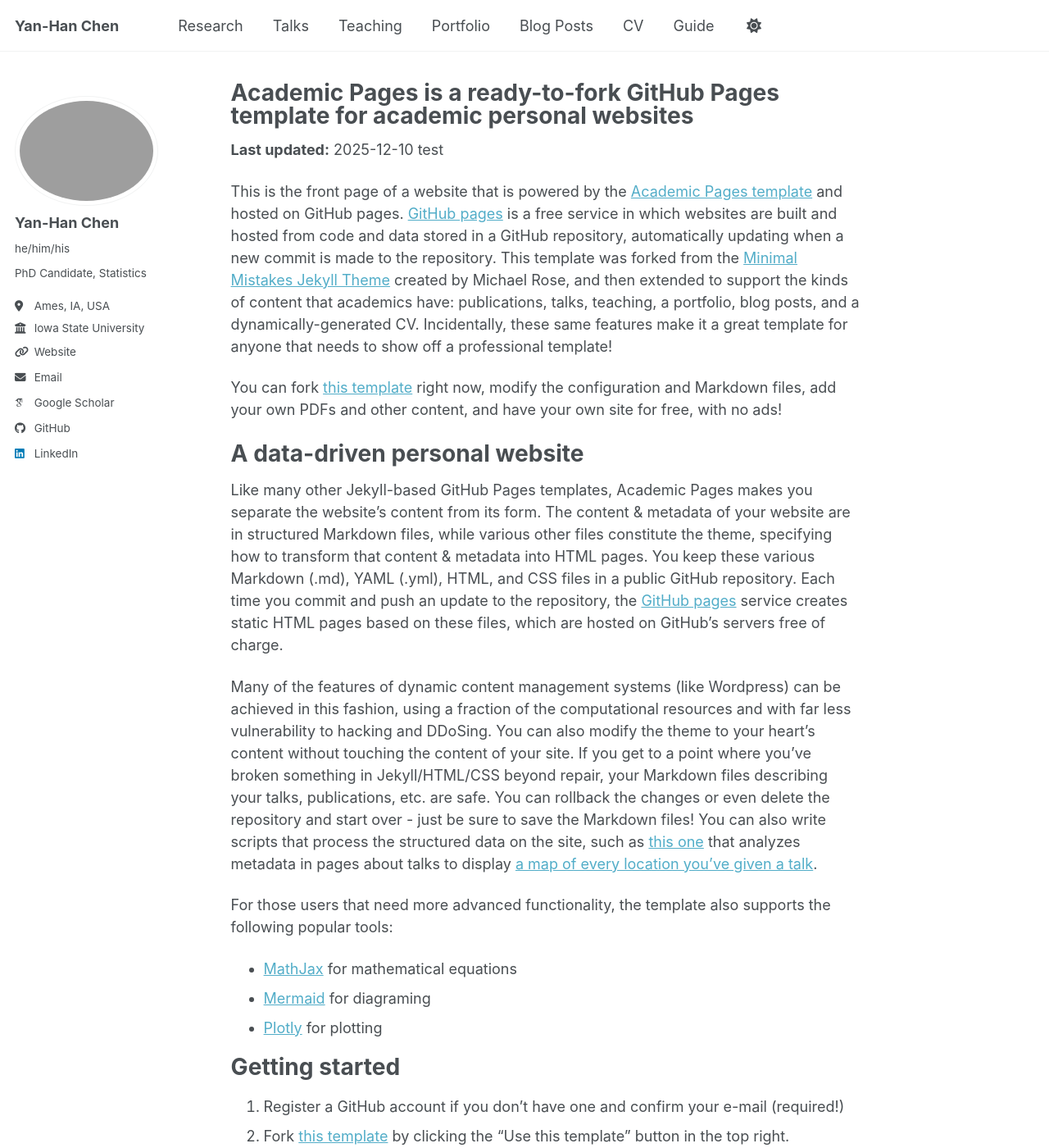
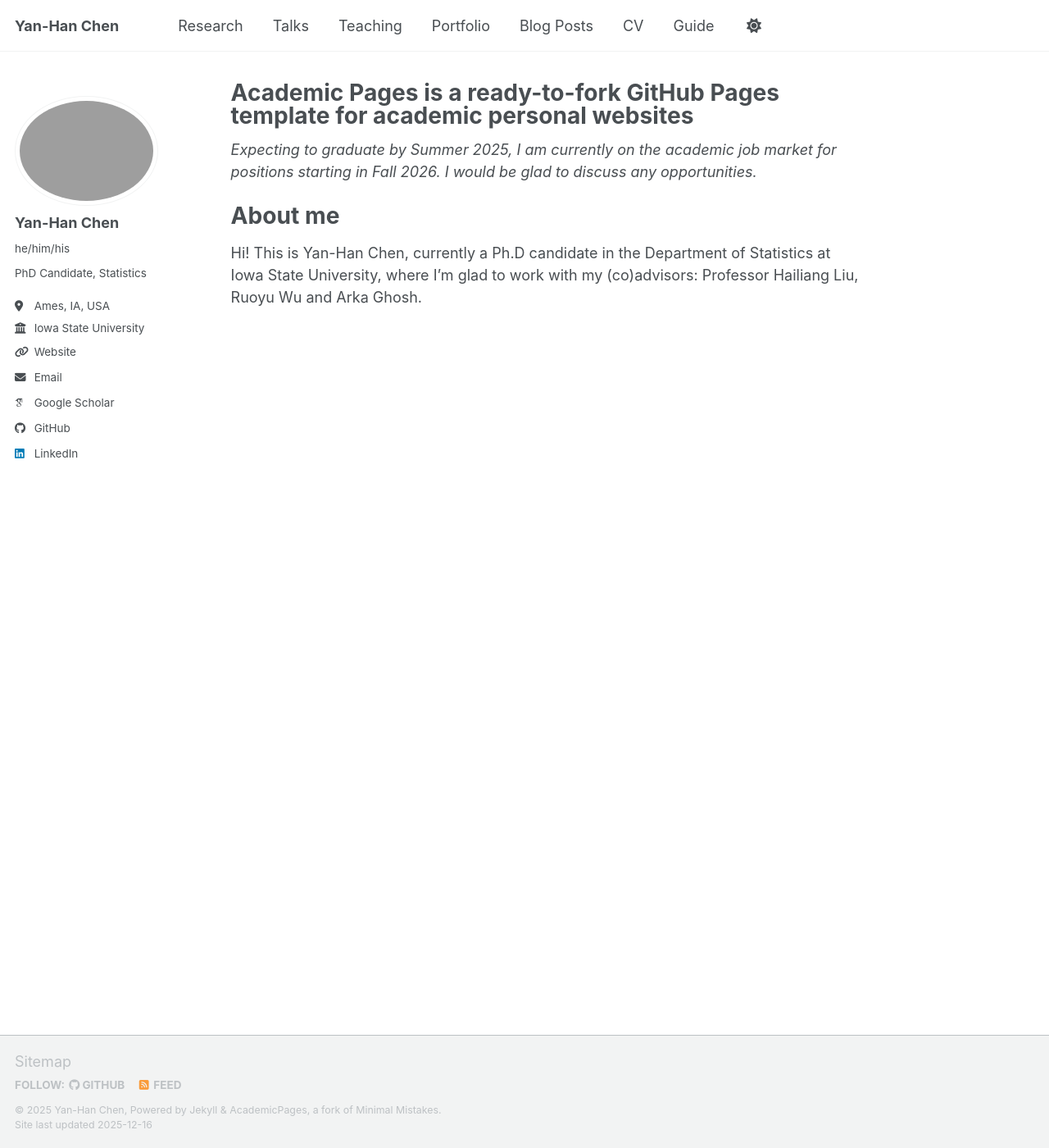
Before and after one commit to YanHanChen/YanHanChen.github.io, a Jekyll site: the page built from _pages/about.md, in a window 1280 px wide and 1400 px high. Shown: the whole window at 82% size. Built offline with Jekyll 4.4.1, drawn with Linux system fonts in a browser that asks for light colours; some web fonts are replaced; a script bundle is joined from its source files by our own code; library files that are not in the unit come from our copies; some of the changed text lies outside the part shown.

Commit message:
Update about page

```diff
--- a/_pages/about.md
+++ b/_pages/about.md
@@ -7,9 +7,15 @@ redirect_from:
   - /about.html
 ---
 
-**Last updated:** 2025-12-10 test
+*Expecting to graduate by Summer 2025, I am currently on the academic job market for positions starting in Fall 2026. I would be glad to discuss any opportunities.*
 
-This is the front page of a website that is powered by the [Academic Pages template](https://github.com/academicpages/academicpages.github.io) and hosted on GitHub pages. [GitHub pages](https://pages.github.com) is a free service in which websites are built and hosted from code and data stored in a GitHub repository, automatically updating when a new commit is made to the repository. This template was forked from the [Minimal Mistakes Jekyll Theme](https://mmistakes.github.io/minimal-mistakes/) created by Michael Rose, and then extended to support the kinds of content that academics have: publications, talks, teaching, a portfolio, blog posts, and a dynamically-generated CV. Incidentally, these same features make it a great template for anyone that needs to show off a professional template!
+
+About me
+======
+
+Hi! This is Yan-Han Chen, currently a Ph.D candidate in the Department of Statistics at Iowa State University, where I'm glad to work with my (co)advisors: Professor Hailiang Liu, Ruoyu Wu and Arka Ghosh.
+
+<!-- This is the front page of a website that is powered by the [Academic Pages template](https://github.com/academicpages/academicpages.github.io) and hosted on GitHub pages. [GitHub pages](https://pages.github.com) is a free service in which websites are built and hosted from code and data stored in a GitHub repository, automatically updating when a new commit is made to the repository. This template was forked from the [Minimal Mistakes Jekyll Theme](https://mmistakes.github.io/minimal-mistakes/) created by Michael Rose, and then extended to support the kinds of content that academics have: publications, talks, teaching, a portfolio, blog posts, and a dynamically-generated CV. Incidentally, these same features make it a great template for anyone that needs to show off a professional template!
 
  You can fork [this template](https://github.com/academicpages/academicpages.github.io) right now, modify the configuration and Markdown files, add your own PDFs and other content, and have your own site for free, with no ads!
 
@@ -55,4 +61,4 @@ Example: editing a Markdown file for a talk
 
 For more info
 ------
-More info about configuring Academic Pages can be found in [the guide](https://academicpages.github.io/markdown/), the [growing wiki](https://github.com/academicpages/academicpages.github.io/wiki), and you can always [ask a question on GitHub](https://github.com/academicpages/academicpages.github.io/discussions). The [guides for the Minimal Mistakes theme](https://mmistakes.github.io/minimal-mistakes/docs/configuration/) (which this theme was forked from) might also be helpful.
+More info about configuring Academic Pages can be found in [the guide](https://academicpages.github.io/markdown/), the [growing wiki](https://github.com/academicpages/academicpages.github.io/wiki), and you can always [ask a question on GitHub](https://github.com/academicpages/academicpages.github.io/discussions). The [guides for the Minimal Mistakes theme](https://mmistakes.github.io/minimal-mistakes/docs/configuration/) (which this theme was forked from) might also be helpful. -->
```
